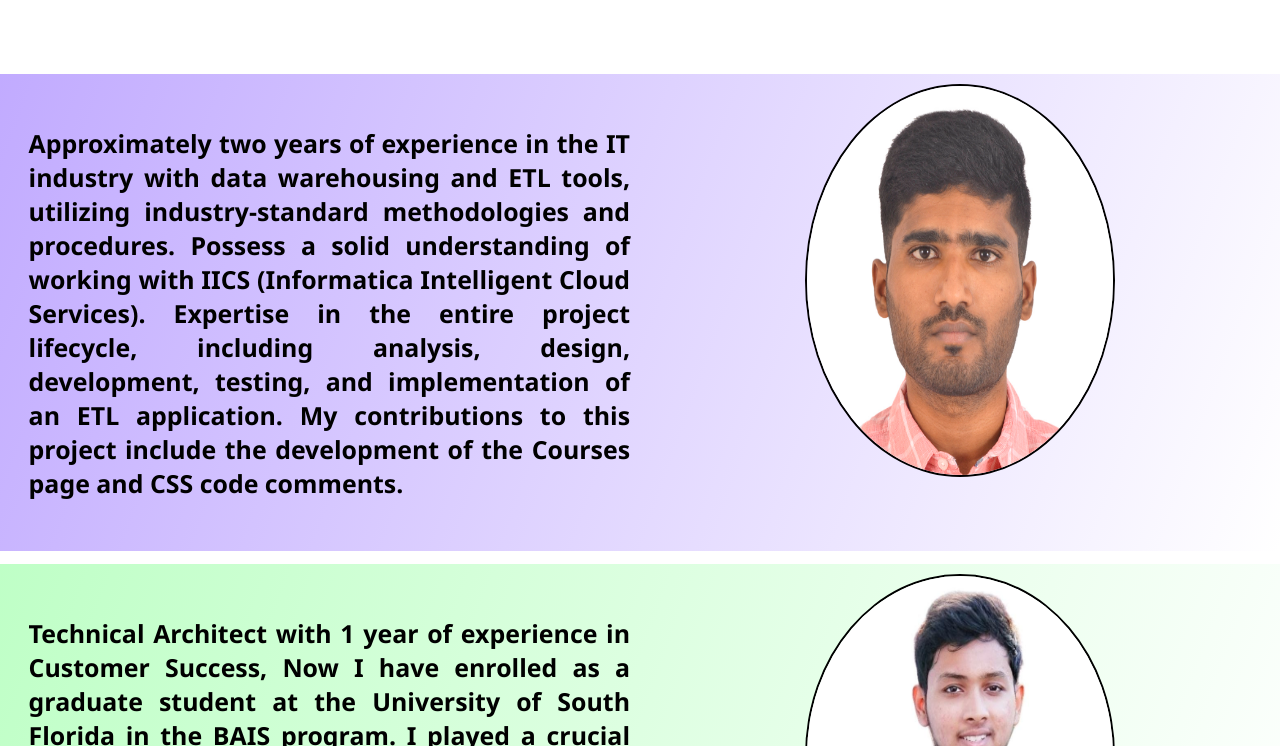
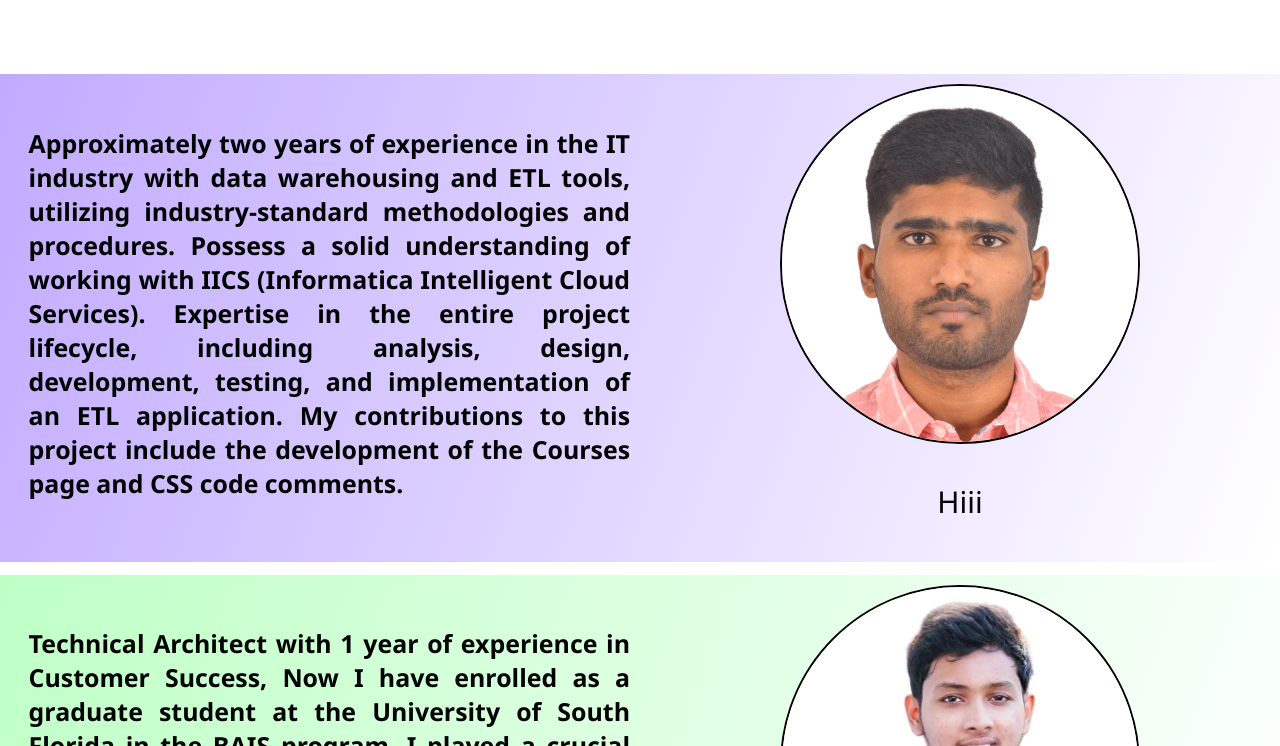
Before and after one commit to SriKumarDundigalla/Assignment1, a plain HTML site: page Pages/about.html in a window 1280 px wide. Shown: the part 54-800 px from the top of the page. Drawn offline with Linux system fonts and the light colour scheme.

Commit message:
Updating css and pages about page

```diff
--- a/Pages/about.html
+++ b/Pages/about.html
@@ -32,6 +32,8 @@
         </div>
         <div class="flex-item-left">
             <img class="About-img" id="about-img-1" src="../img/About-1.png" alt="Teammates">
+            <br>
+            <p>Hiii</p>
         </div>
 
     </div>
--- a/css/main.css
+++ b/css/main.css
@@ -350,8 +350,8 @@ input[type=submit] {
 .About-img {
   border: 2px solid black;
   border-radius: 60%;
-  width: 50%;
-  height: 86%;
+  width: 360px;
+  height: 360px;
 
 }
 
```
